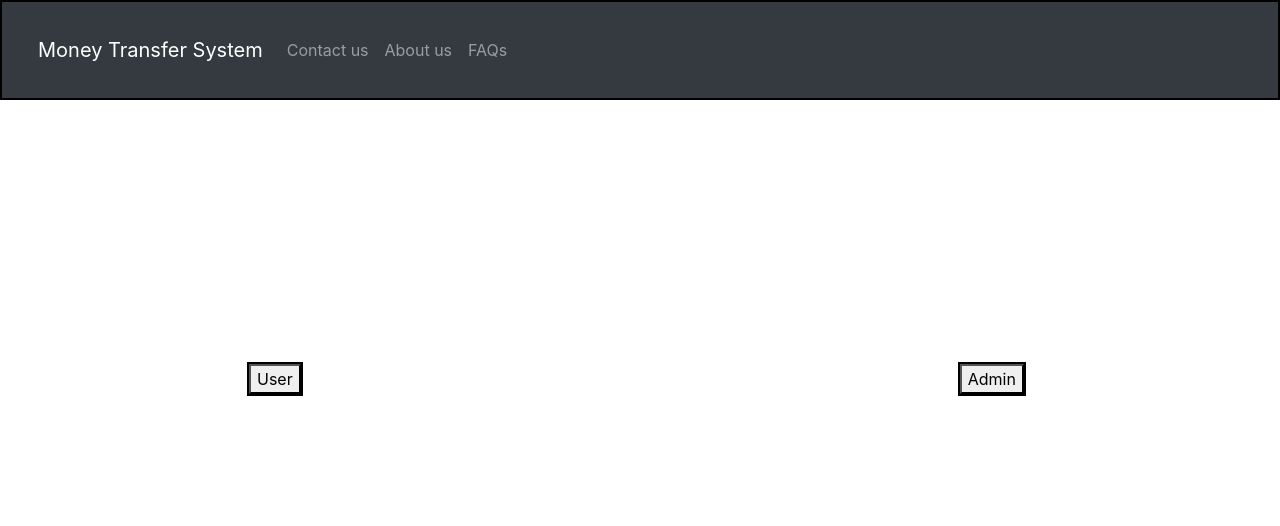
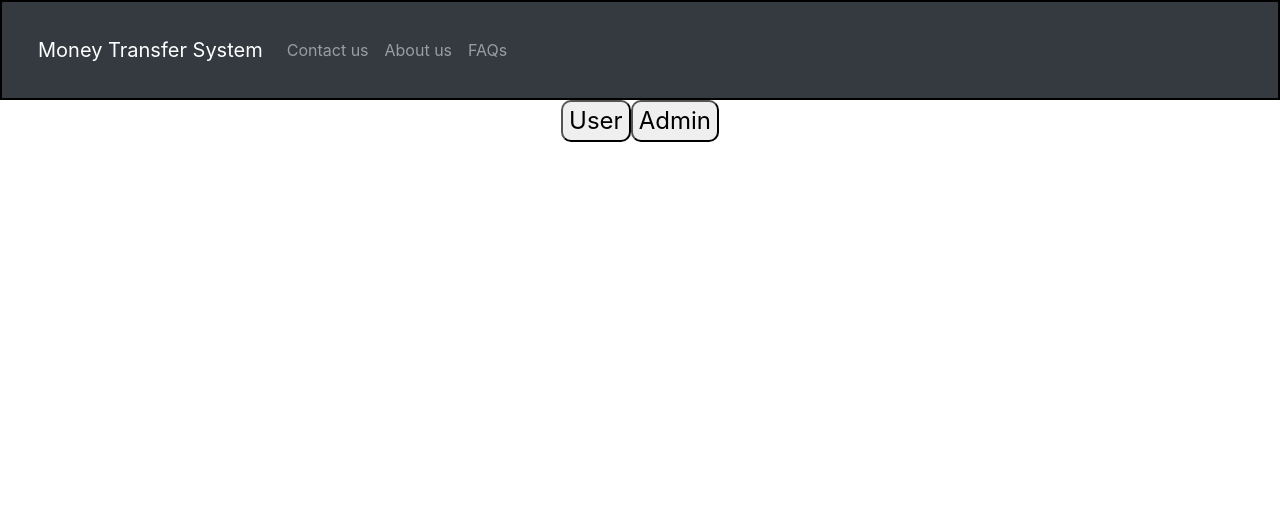
Before and after one commit to trishal13/Money_Transfer_System, a Django app: page /money-transfer-system/ in a window 1280 px wide. Shown: the top 526 px of the page. Run offline with Django 4.2, Linux system fonts and the light colour scheme.

Commit message:
Update MoneyTransferSystem.css

```diff
--- a/static/css/MoneyTransferSystem.css
+++ b/static/css/MoneyTransferSystem.css
@@ -1,15 +1,25 @@
-.span6{
-    margin: 20% 2% 10% 10%;
-    border: 2px solid black;
+main{
+    display: flex;
+    justify-content: center;
+    align-items: center;
+    flex-wrap: wrap;
 }
-
-#user{
-    float: left;
-    margin-left: 20%;
-    margin-right: 20%;
+.choice-box{
+    width: 70%;
+    display: flex;
+    flex-direction: column;
+    justify-content: center;
+    align-items: center;
+    /* border: 2px solid black; */
+    margin: 5%;
+    /* padding: 5%; */
+    flex-wrap: wrap;
 }
-#admin{
-    float: right;
-    margin-right: 20%;
-    margin-left: 30%;
+button{
+    font-size: x-large;
+    border-radius: 10px;
 }
+button:hover{
+    background-color: cadetblue;
+    color: white;
+}
```
